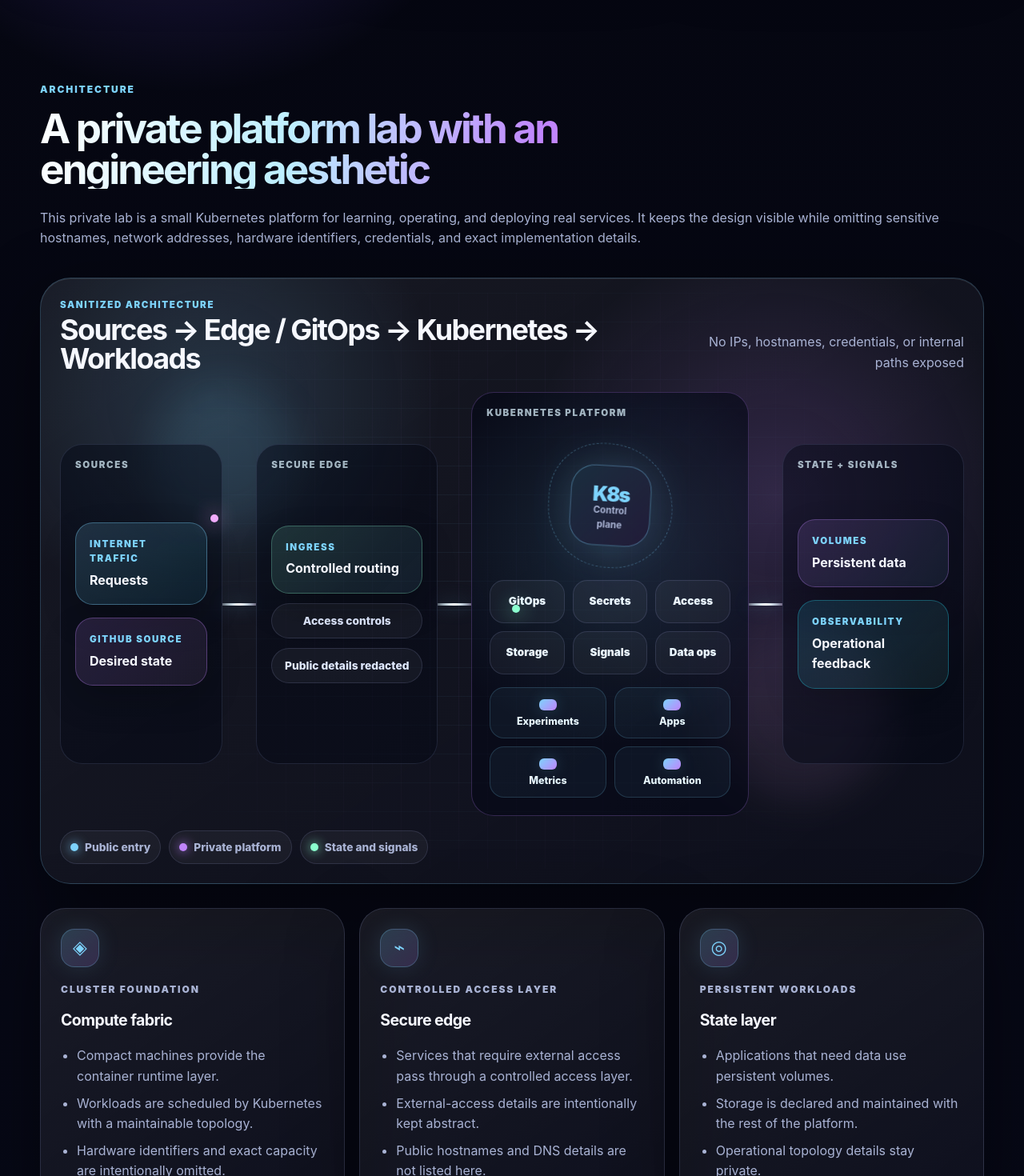
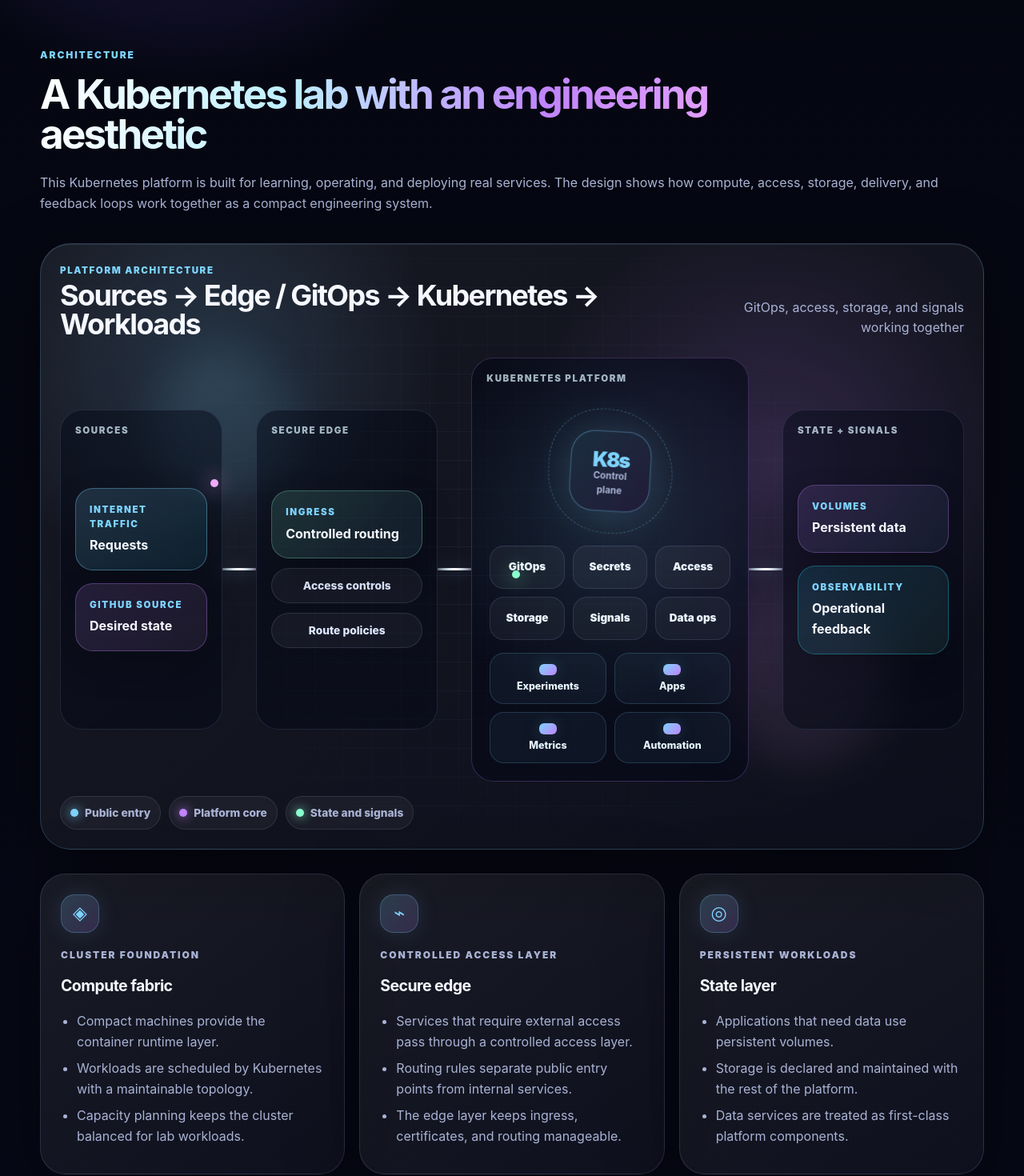
Before and after one commit to yesid-lopez/homepage-landing, a Next.js app: page / in a window 1280 px wide. Shown: the part 1300-2770 px from the top of the page at 80% size. Built offline with nearby package versions, Linux system fonts and the light colour scheme; no server answers.

Commit message:
fix: reduce repetitive defensive copy

```diff
--- a/app/page.tsx
+++ b/app/page.tsx
@@ -8,7 +8,7 @@
 ];
 
 const platformStats = [
-  ["Platform lab", "Private runtime for applications, workflows, and experimentation."],
+  ["Platform lab", "Runtime for applications, workflows, and experimentation."],
   ["Declarative", "Infrastructure and workloads are managed as reviewed code."],
   ["Observable", "Operational signals support maintenance and reliability."],
 ];
@@ -21,7 +21,7 @@
     details: [
       "Compact machines provide the container runtime layer.",
       "Workloads are scheduled by Kubernetes with a maintainable topology.",
-      "Hardware identifiers and exact capacity are intentionally omitted.",
+      "Capacity planning keeps the cluster balanced for lab workloads.",
     ],
   },
   {
@@ -30,8 +30,8 @@
     role: "Controlled access layer",
     details: [
       "Services that require external access pass through a controlled access layer.",
-      "External-access details are intentionally kept abstract.",
-      "Public hostnames and DNS details are not listed here.",
+      "Routing rules separate public entry points from internal services.",
+      "The edge layer keeps ingress, certificates, and routing manageable.",
     ],
   },
   {
@@ -41,7 +41,7 @@
     details: [
       "Applications that need data use persistent volumes.",
       "Storage is declared and maintained with the rest of the platform.",
-      "Operational topology details stay private.",
+      "Data services are treated as first-class platform components.",
     ],
   },
 ];
@@ -60,38 +60,38 @@
 const apps = [
   {
     name: "Experimentation workloads",
-    purpose: "A private runtime for testing services, workflows, and technical ideas.",
+    purpose: "A runtime for testing services, workflows, and technical ideas.",
     details: [
       "Designed like a compact platform engineering lab.",
       "Useful for testing deployment, monitoring, and reliability patterns.",
-      "Sensitive runtime configuration is kept out of the public overview.",
+      "Configuration is managed through the same GitOps workflow.",
     ],
   },
   {
     name: "Application workloads",
     purpose: "Custom applications deployed through the same GitOps platform.",
     details: [
-      "Built and released through a private delivery workflow.",
+      "Built and released through a repeatable delivery workflow.",
       "Managed with environment-specific Kubernetes manifests.",
-      "Repository internals and image tags are intentionally hidden.",
+      "Versioned images and manifests move together through review.",
     ],
   },
   {
     name: "Telemetry workflows",
-    purpose: "Private insight workflows for owned projects and operations.",
+    purpose: "Insight workflows for owned projects and operations.",
     details: [
       "Combines application signals with platform-level operational feedback.",
       "Supports reporting, debugging, and operational awareness.",
-      "Dashboard URLs and service endpoints are not published.",
+      "Dashboards turn telemetry into practical maintenance context.",
     ],
   },
   {
     name: "Automation services",
-    purpose: "Private services for delivery, maintenance, and support workflows.",
+    purpose: "Services for delivery, maintenance, and support workflows.",
     details: [
       "Includes supporting APIs and utility services.",
       "Access is limited to the required network paths.",
-      "Implementation details are intentionally abstracted.",
+      "Implementation choices stay aligned with the platform operating model.",
     ],
   },
 ];
@@ -105,11 +105,9 @@
 
 const securityPractices = [
   "No plaintext secrets in Git",
-  "No internal hostnames or IP addresses published",
   "Selected services exposed through a controlled edge",
   "Configuration changes reviewed before deployment",
   "Operational signals for reliability awareness",
-  "Sensitive implementation details intentionally redacted",
 ];
 
 const validation = ["YAML linting", "Kubernetes schema checks", "Manifest build checks", "Pull request validation"];
@@ -145,7 +143,7 @@
 
 function NeuralArchitecture() {
   return (
-    <div className="neuralVisual" aria-label="Animated private platform architecture overview">
+    <div className="neuralVisual" aria-label="Animated platform architecture overview">
       <div className="meshLine meshLineA" />
       <div className="meshLine meshLineB" />
       <div className="meshLine meshLineC" />
@@ -194,7 +192,7 @@
         <code>
           <b>desired_state</b>: reconciled{"\n"}
           <b>secrets</b>: encrypted{"\n"}
-          <b>public_details</b>: redacted
+          <b>edge_policy</b>: controlled
         </code>
       </div>
     </div>
@@ -206,7 +204,7 @@
   const platform = ["GitOps", "Secrets", "Access", "Storage", "Signals", "Data ops"];
 
   return (
-    <div className="systemMap" aria-label="Visual architecture map of the sanitized private platform">
+    <div className="systemMap" aria-label="Visual architecture map of the platform lab">
       <div className="mapGlow mapGlowOne" />
       <div className="mapGlow mapGlowTwo" />
       <div className="mapSignal mapSignalOne" />
@@ -215,10 +213,10 @@
 
       <div className="mapHeader">
         <div>
-          <span>Sanitized architecture</span>
+          <span>Platform architecture</span>
           <strong>Sources → Edge / GitOps → Kubernetes → Workloads</strong>
         </div>
-        <p>No IPs, hostnames, credentials, or internal paths exposed</p>
+        <p>GitOps, access, storage, and signals working together</p>
       </div>
 
       <div className="mapCanvas">
@@ -244,7 +242,7 @@
               <strong>Controlled routing</strong>
             </div>
             <div className="miniPill">Access controls</div>
-            <div className="miniPill">Public details redacted</div>
+            <div className="miniPill">Route policies</div>
           </div>
         </div>
 
@@ -294,7 +292,7 @@
 
       <div className="mapLegend">
         <span><i className="legendPublic" /> Public entry</span>
-        <span><i className="legendPrivate" /> Private platform</span>
+        <span><i className="legendPrivate" /> Platform core</span>
         <span><i className="legendData" /> State and signals</span>
       </div>
     </div>
@@ -332,10 +330,11 @@
         <div className="heroGrid">
           <div className="heroCopy reveal">
             <p className="eyebrow">AI engineering · Kubernetes · GitOps</p>
-            <h1><span>Private</span> platform lab</h1>
+            <h1><span>Platform</span> lab</h1>
             <p className="lead">
               A polished, security-conscious view of my private Kubernetes platform lab — built like a compact platform for
               application workloads, experimentation, automation, operational feedback, and production-style GitOps delivery.
+              The public page keeps sensitive operational details out of scope so the story can focus on the engineering model.
             </p>
             <div className="actions">
               <a
@@ -380,11 +379,10 @@
         ))}
       </section>
 
-      <Section id="architecture" eyebrow="Architecture" title="A private platform lab with an engineering aesthetic" featured>
+      <Section id="architecture" eyebrow="Architecture" title="A Kubernetes lab with an engineering aesthetic" featured>
         <p>
-          This private lab is a small Kubernetes platform for learning, operating, and deploying real services. It keeps the
-          design visible while omitting sensitive hostnames, network addresses, hardware identifiers, credentials, and
-          exact implementation details.
+          This Kubernetes platform is built for learning, operating, and deploying real services. The design shows how
+          compute, access, storage, delivery, and feedback loops work together as a compact engineering system.
         </p>
         <ArchitectureSystemMap />
         <div className="grid three">
@@ -415,8 +413,8 @@
           ))}
         </div>
         <div className="note statusNote">
-          Repository changes become reviewed infrastructure changes. This public overview explains the workflow without
-          publishing commands, tokens, internal paths, or environment-specific values.
+          Repository changes become reviewed infrastructure changes. Pull requests, validation, and reconciliation make
+          the platform workflow traceable from intent to runtime state.
         </div>
       </Section>
 
@@ -435,20 +433,20 @@
         </div>
       </Section>
 
-      <Section id="networking" eyebrow="External access" title="Controlled external access without exposing reconnaissance details">
+      <Section id="networking" eyebrow="External access" title="Controlled external access for services that need to be reached">
         <p>
-          The platform is designed with a controlled access layer for services that require external reachability. The public overview avoids listing
-          hostnames, IP ranges, provider configuration, and other details that could make enumeration easier.
+          The platform uses a controlled access layer for services that require external reachability. Routing,
+          certificates, and access policy are treated as part of the platform rather than ad-hoc service setup.
         </p>
         <div className="chips fancyChips">
           <span>Controlled routing</span>
           <span>Secure access patterns</span>
-          <span>Provider details redacted</span>
-          <span>Sanitized public details</span>
+          <span>Certificate automation</span>
+          <span>Route policies</span>
         </div>
       </Section>
 
-      <Section id="apps" eyebrow="Workloads" title="A private runtime for applications, telemetry workflows, automation, and experimentation">
+      <Section id="apps" eyebrow="Workloads" title="Applications, telemetry workflows, automation, and experimentation share one runtime">
         <div className="appList">
           {apps.map((app) => (
             <article
@@ -480,7 +478,7 @@
           >
             <span>Feedback loop</span>
             <h3>Detect issues quickly</h3>
-            <p>Signals help understand workload health without exposing internal dashboards or service addresses.</p>
+            <p>Signals help understand workload health and guide operational decisions.</p>
           </article>
           <article
             className="signalPanel"
@@ -492,10 +490,10 @@
         </div>
       </Section>
 
-      <Section id="security" eyebrow="Security" title="Designed to look good publicly without leaking private internals">
+      <Section id="security" eyebrow="Security" title="Public presentation with careful operational boundaries">
         <p>
-          This page focuses on the engineering story and visual architecture while intentionally avoiding details that
-          could make the environment easier to enumerate or target.
+          The public version keeps credentials, internal network details, hostnames, and environment-specific values out of
+          scope while still showing the engineering story and platform operating model.
         </p>
         <div className="securityGrid">
           {securityPractices.map((item) => (
@@ -521,7 +519,7 @@
 
       <footer>
         <div>
-          <p>Built with Next.js as a sanitized public overview of a private GitOps platform lab.</p>
+          <p>Built with Next.js as a public overview of a GitOps platform lab.</p>
           <p className="ownerAttribution">
             Homelab Owner:{" "}
             <a
```
